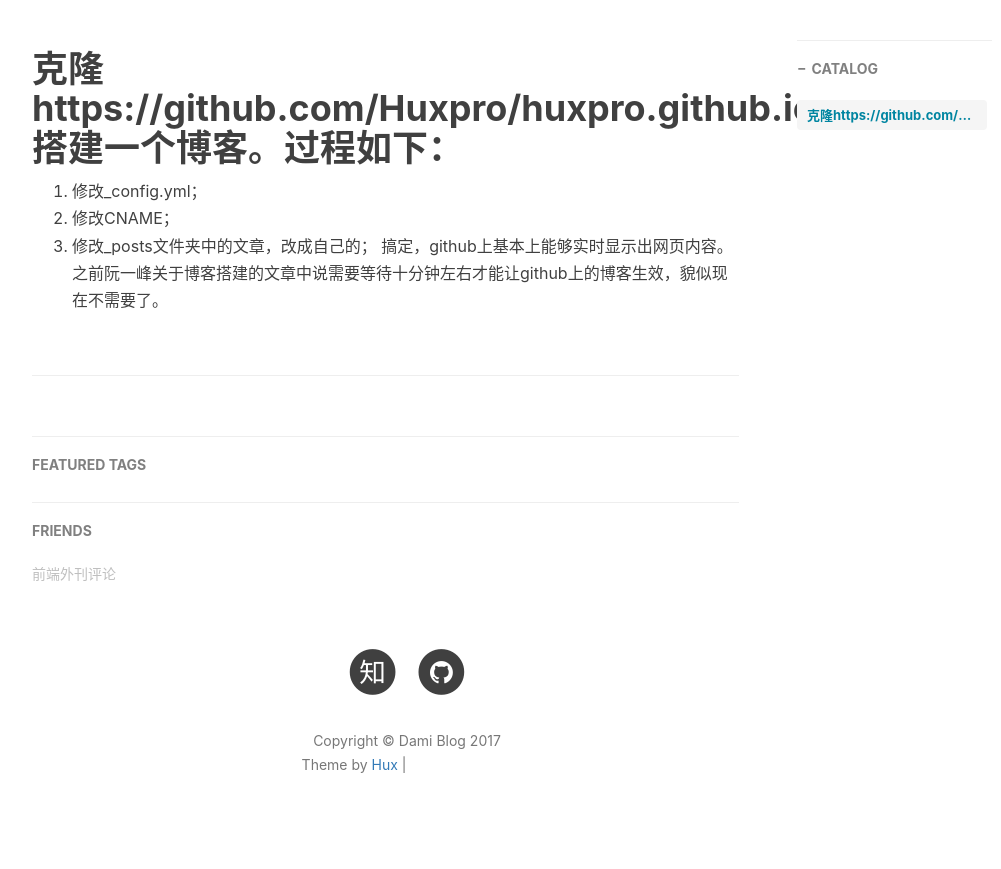
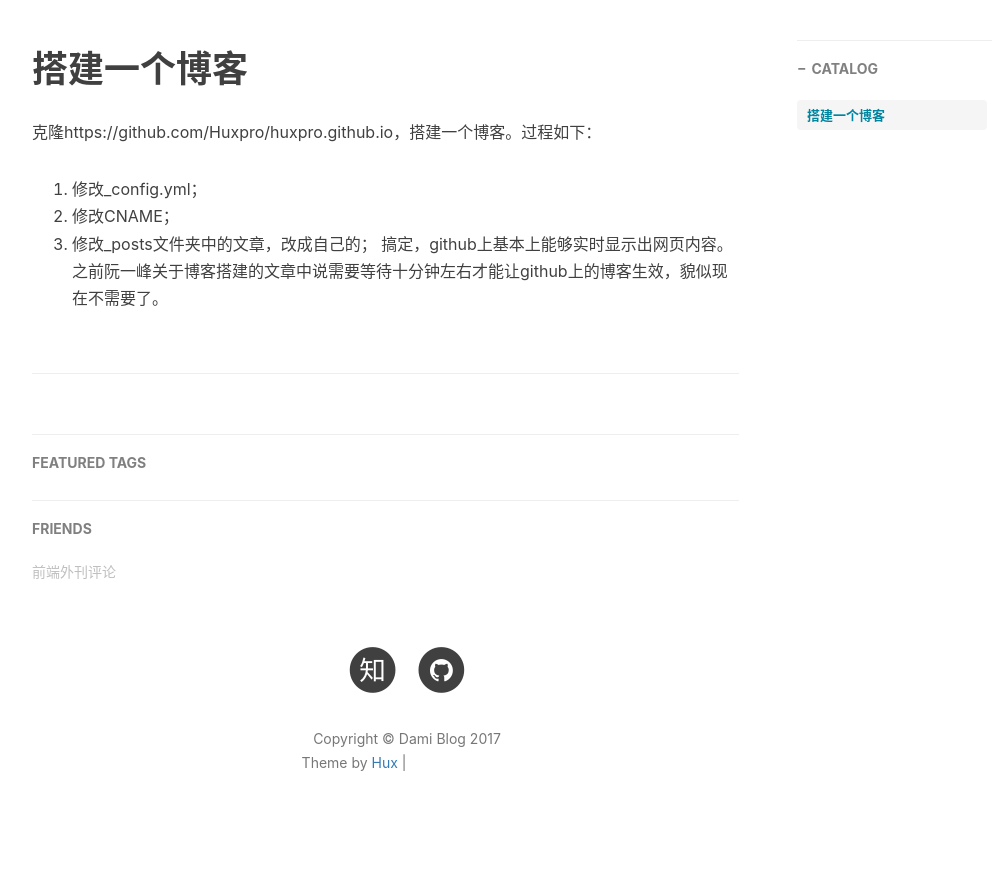
Before and after one commit to vtxf/vtxf.github.io, a Jekyll site: the page built from _posts/2016-12-11-hello-world.markdown, in a window 1280 px wide. Shown: the part 523-1392 px from the top of the page, without its empty margins (233-1234 px from the left). Built offline with Jekyll 4.4.1, drawn with Linux system fonts in a browser that asks for light colours; nearby versions of some CDN libraries; comment, search, counter and statistics services are not loaded; grey boxes are pictures that could not be loaded.

Commit message:
改成markdown格式

```diff
--- a/_posts/2016-12-11-hello-world.markdown
+++ b/_posts/2016-12-11-hello-world.markdown
@@ -10,7 +10,9 @@
     - 杂记
 ---
 
-# 克隆https://github.com/Huxpro/huxpro.github.io，搭建一个博客。过程如下：
+# 搭建一个博客
+
+克隆https://github.com/Huxpro/huxpro.github.io，搭建一个博客。过程如下：
 1. 修改_config.yml；
 2. 修改CNAME；
 3. 修改_posts文件夹中的文章，改成自己的；
```
